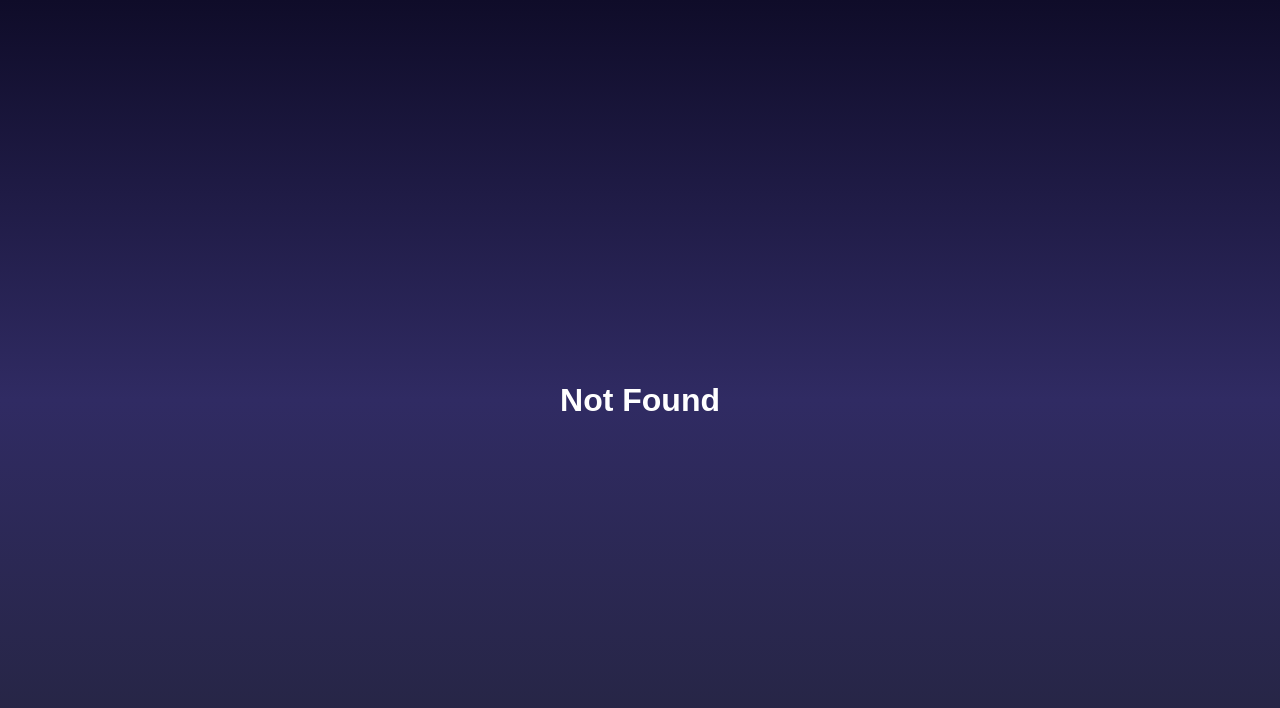
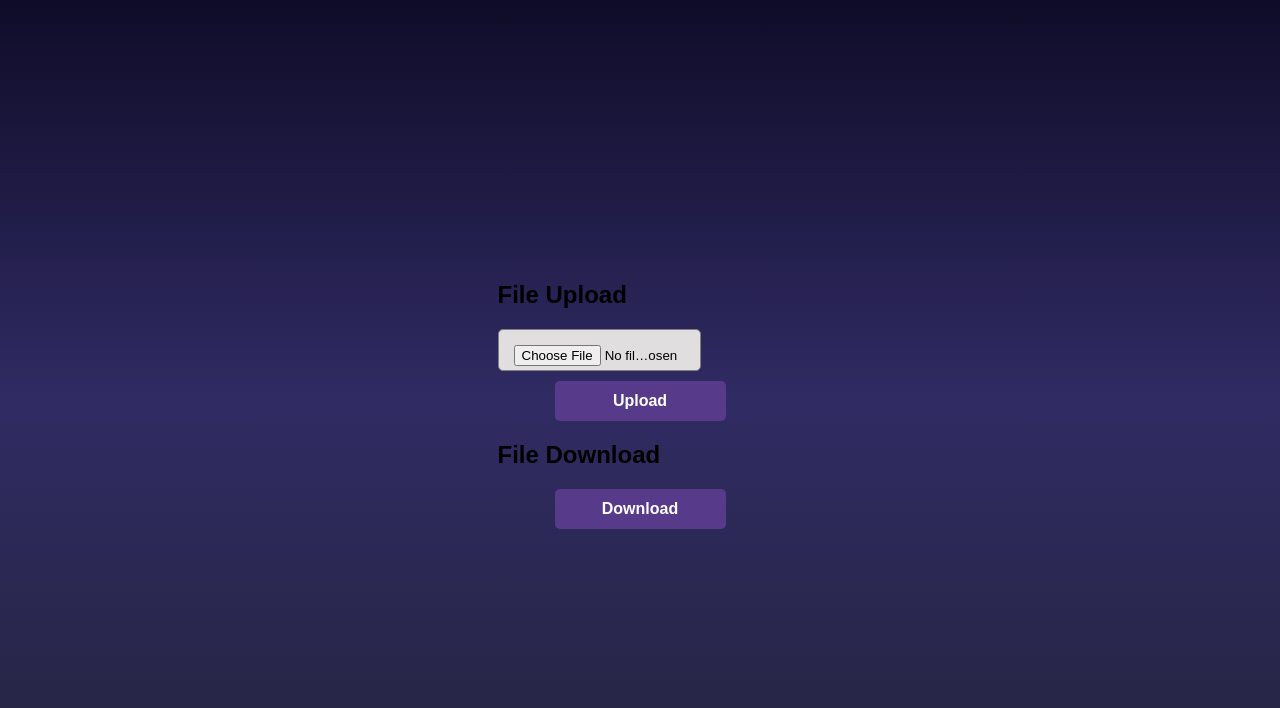
Before and after one commit to Dariusalba/electro-ghiurai-frontend, a React (Create React App) app: page /manager/testupload in a window 1280 px wide. Shown: the top 708 px of the page. Built offline with nearby package versions, Linux system fonts and the light colour scheme.

Commit message:
test upload

```diff
--- a/src/App.js
+++ b/src/App.js
@@ -6,6 +6,7 @@ import Order from './pages/Order';
 import Account from './pages/Account';
 import ManagerLogin from './pages/ManagerLogin';
 import ManagerDashboard from './pages/ManagerDashboard';
+import TestUpload from './pages/TestUpload';
 
 function App() {
   return (
@@ -18,6 +19,7 @@ function App() {
         <Route path="/account" element={<Account />} />
         <Route path="/manager" element={<ManagerLogin />} />
         <Route path="/manager/dashboard" element={<ManagerDashboard />} />
+        <Route path="/manager/testupload" element={<TestUpload />} />
         <Route path="*" element={<h1>Not Found</h1>} />
       </Routes>
     </Router>
--- a/src/pages/ManagerDashboard.js
+++ b/src/pages/ManagerDashboard.js
@@ -1,44 +1,12 @@
-import React, { Component } from 'react';
+import { Link } from 'react-router-dom';
 
-class ManagerDashboard extends Component {
-  constructor(props) {
-    super(props);
-    this.state = {
-      selectedFile: null
-    };
-  }
 
-  handleFileInputChange = (event) => {
-    this.setState({
-      selectedFile: event.target.files[0]
-    });
-  }
-
-  handleSubmit = (event) => {
-    event.preventDefault();
-    const formData = new FormData();
-    formData.append('file', this.state.selectedFile);
-
-    fetch('http://localhost:9191/mng/finish/order/61', {
-      method: 'POST',
-      body: formData
-    })
-      .then(response => {
-        console.log(response);
-      })
-      .catch(error => {
-        console.error(error);
-      });
-  }
-
-  render() {
+const ManagerDashboard = () => {
     return (
-      <form onSubmit={this.handleSubmit}>
-        <input type="file" onChange={this.handleFileInputChange} />
-        <button type="submit">Upload</button>
-      </form>
-    );
-  }
+        <Link to="/manager/testupload">
+            <button>Test Upload</button>
+        </Link>
+    )
 }
 
 export default ManagerDashboard;
--- /dev/null
+++ b/src/pages/TestUpload.js
@@ -0,0 +1,77 @@
+import React, { Component } from 'react';
+
+class TestUpload extends Component {
+  state = {
+    file: null,
+    uploadStatus: null
+  };
+
+  handleFileChange = (event) => {
+    this.setState({
+      file: event.target.files[0]
+    });
+  }
+
+  handleUpload = () => {
+    const formData = new FormData();
+    formData.append('file', this.state.file);
+
+    fetch('http://localhost:9191/mng/finish/order/61', {
+      method: 'POST',
+      body: formData
+    })
+    .then(response => {
+      if (response.ok) {
+        this.setState({
+          uploadStatus: 'File uploaded successfully'
+        });
+      } else {
+        this.setState({
+          uploadStatus: 'Error uploading file'
+        });
+      }
+    })
+    .catch(error => {
+      console.error(error);
+      this.setState({
+        uploadStatus: 'Error uploading file'
+      });
+    });
+  }
+
+  handleDownload = () => {
+    fetch('http://localhost:9191/mng/code/61')
+      .then(response => {
+        return response.blob();
+      })
+      .then(blob => {
+        const url = window.URL.createObjectURL(blob);
+        const a = document.createElement('a');
+        a.href = url;
+        a.download = 'file.txt';
+        document.body.appendChild(a);
+        a.click();
+        a.remove();
+        window.URL.revokeObjectURL(url);
+      })
+      .catch(error => {
+        console.error(error);
+      });
+  }
+
+  render() {
+    return (
+      <div>
+        <h2>File Upload</h2>
+        <input type="file" onChange={this.handleFileChange} />
+        <button onClick={this.handleUpload}>Upload</button>
+        {this.state.uploadStatus && <p>{this.state.uploadStatus}</p>}
+
+        <h2>File Download</h2>
+        <button onClick={this.handleDownload}>Download</button>
+      </div>
+    );
+  }
+}
+
+export default TestUpload;
```
